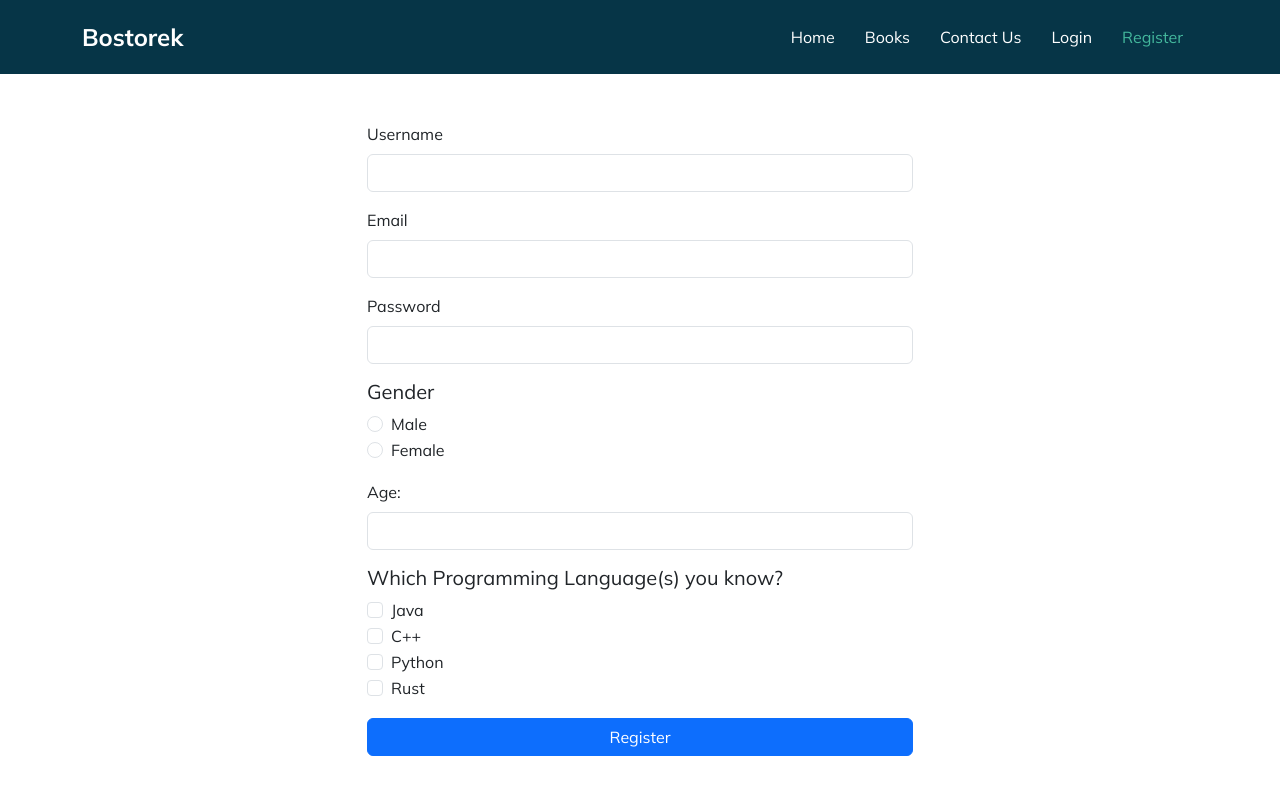
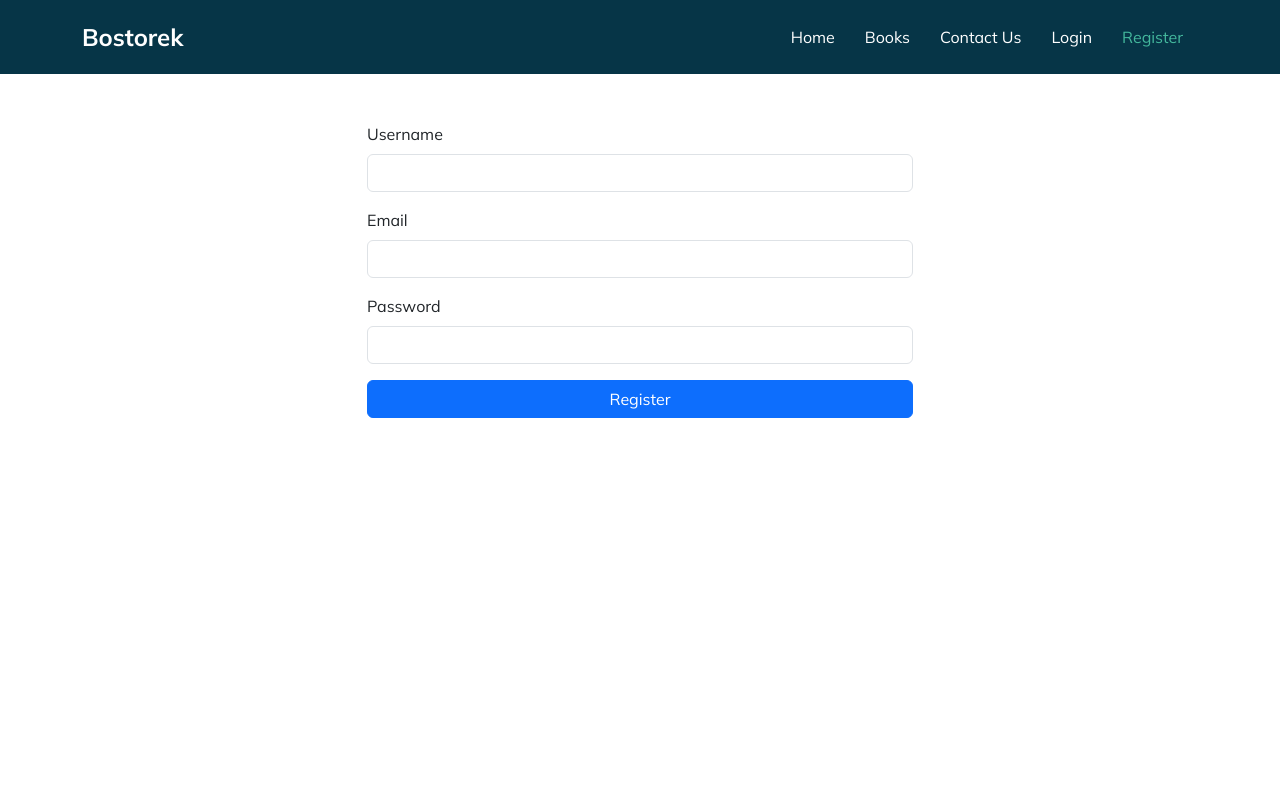
Before and after one commit to ArinSoftware/bostorek-tr, a Vue app in the folder frontend/: page /register in a window 1280 px wide. Shown: the top 794 px of the page. Built offline with nearby package versions, Linux system fonts and the light colour scheme.

Commit message:
Lesson 16

```diff
--- a/frontend/src/views/RegisterView.vue
+++ b/frontend/src/views/RegisterView.vue
@@ -1,12 +1,13 @@
 <template>
   <section>
     <div class="container">
-      <form class="mt-5">
+      <form class="mt-5" @submit.prevent="submitForm">
         <div class="row justify-content-center">
           <!-- Username Field (Medium and Larger Screens) -->
           <div class="col-md-6 col-8 mb-3">
             <label for="username" class="form-label">Username</label>
-            <input type="text" class="form-control" id="username" name="username" v-model="formData.username" required>
+            <input type="text" class="form-control" id="username" name="username" v-model.trim="formData.username"
+              required>
           </div>
         </div>
 
@@ -14,7 +15,7 @@
           <!-- Email Field (Medium and Larger Screens) -->
           <div class="col-md-6 col-8 mb-3">
             <label for="email" class="form-label">Email</label>
-            <input type="email" class="form-control" id="email" name="email" v-model="formData.email" required>
+            <input type="email" class="form-control" id="email" name="email" v-model.trim="formData.email" required>
           </div>
         </div>
 
@@ -22,72 +23,10 @@
         <div class="row justify-content-center">
           <div class="col-md-6 col-8 mb-3">
             <label for="password" class="form-label">Password</label>
-            <input type="password" class="form-control" id="password" name="password" v-model="formData.password"
+            <input type="password" class="form-control" id="password" name="password" v-model.trim="formData.password"
               required>
           </div>
         </div>
-
-        <!-- Gender Field -->
-        <div class="row justify-content-center">
-          <div class="col-md-6 col-8 mb-3">
-            <h5>Gender</h5>
-            <div class="form-check">
-              <input class="form-check-input" type="radio" name="gender" value='male' id="male" v-model="formData.gender">
-              <label class="form-check-label" for="male">
-                Male
-              </label>
-            </div>
-            <div class="form-check">
-              <input class="form-check-input" type="radio" name="gender" value='female' id="female"
-                v-model="formData.gender">
-              <label class="form-check-label" for="female">
-                Female
-              </label>
-            </div>
-          </div>
-        </div>
-
-        {{ formData.gender }}
-
-        <!-- Age Field -->
-        <div class="row justify-content-center">
-          <div class="col-md-6 col-8 mb-3">
-            <label for="age" class="form-label">Age:</label>
-            <input type="number" class="form-control" id="age" required>
-          </div>
-        </div>
-
-        <!-- Programming Field -->
-        <div class="row justify-content-center">
-          <div class="col-md-6 col-8 mb-3">
-            <h5>Which Programming Language(s) you know?</h5>
-            <div class="form-check">
-              <input class="form-check-input" type="checkbox" value="java" id="java">
-              <label class="form-check-label" for="java">
-                Java
-              </label>
-            </div>
-            <div class="form-check">
-              <input class="form-check-input" type="checkbox" value="c++" id="c++">
-              <label class="form-check-label" for="c++">
-                C++
-              </label>
-            </div>
-            <div class="form-check">
-              <input class="form-check-input" type="checkbox" value="python" id="python">
-              <label class="form-check-label" for="python">
-                Python
-              </label>
-            </div>
-            <div class="form-check">
-              <input class="form-check-input" type="checkbox" value="rust" id="rust">
-              <label class="form-check-label" for="rust">
-                Rust
-              </label>
-            </div>
-          </div>
-        </div>
-
 
         <!-- Submit Button -->
         <div class="row justify-content-center">
@@ -109,12 +48,13 @@ export default {
         username: '',
         email: '',
         password: '',
-        gender: ''
       }
     }
   },
   methods: {
-
+    submitForm() {
+      console.log("formData::", this.formData)
+    }
   }
 }
 </script>
```
